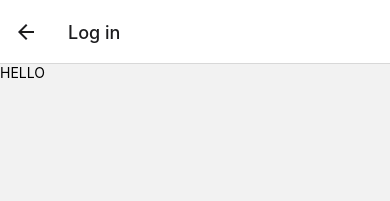
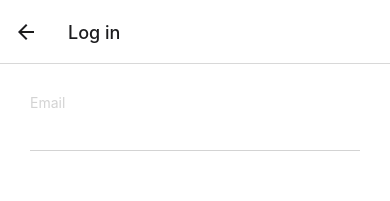
Before and after one commit to alvessteve/donation-mobile-app, a React Native app: screen /Login in a window 390 px wide. Shown: the top 201 px of the page. Built offline with nearby package versions, Linux system fonts and the light colour scheme.

Commit message:
feat(input): create input component

```diff
--- a/src/views/design-system/input/Input.tsx
+++ b/src/views/design-system/input/Input.tsx
@@ -1,8 +1,34 @@
 import React from 'react';
-import { TextInput as RNTextInput } from 'react-native';
+import { View, TextInput as RNTextInput, StyleSheet } from 'react-native';
+import Typography from '../typography/Typography';
+import { useTheme } from '../theme/ThemeContext';
+import { Theme } from '../theme/stylesheet';
 
-export default function Input({ placeholder } : { placeholder: string }) {
+const InputStyle = (theme: Theme) => StyleSheet.create({
+  label: {
+    color: theme.palette.lightgray,
+  },
+  input: {
+    height: 40,
+    width: '100%',
+    borderBottomColor: theme.palette.lightgray,
+    borderBottomWidth: 1,
+  },
+});
+
+type InputType = {
+  placeholder?: string
+};
+
+export default function Input({ placeholder = '' } : InputType) {
+  const theme = useTheme();
   return (
-    <RNTextInput placeholder={placeholder} />
+    <View>
+      <Typography style={InputStyle(theme).label}>Email</Typography>
+      <RNTextInput
+        style={InputStyle(theme).input}
+        placeholder={placeholder}
+      />
+    </View>
   );
 }
--- a/src/views/design-system/theme/stylesheet.ts
+++ b/src/views/design-system/theme/stylesheet.ts
@@ -6,7 +6,7 @@
  type NumberRange = Mapped<RgbUpperLimit>[number];
  */
 export type ColorValueRgbType = `rgb(${number},${number},${number})`;
-type ColorNames = 'curiousBlue' | 'nobel' | 'viking' | 'white' | 'black';
+type ColorNames = 'curiousBlue' | 'nobel' | 'viking' | 'white' | 'black' | 'lightgray';
 type ColorPaletteType = Record<ColorNames, ColorValueRgbType>;
 
 type SizeKeys = 'extraSmall' | 'small' | 'medium' | 'large' | 'extraLarge';
@@ -34,6 +34,7 @@ export const colorPalette: ColorPaletteType = {
   viking: 'rgb(75,192,185)',
   white: 'rgb(255,255,255)',
   black: 'rgb(0,0,0)',
+  lightgray: 'rgb(211,211,211)',
 };
 
 // act as a source of truth for the type to not have to declare each elements
--- a/src/views/screens/login/Login.tsx
+++ b/src/views/screens/login/Login.tsx
@@ -1,8 +1,11 @@
 import React from 'react';
-import { Text } from 'react-native';
+import { View } from 'react-native';
+import Input from '../../design-system/input/Input';
 
 export default function LoginScreen() {
   return (
-    <Text>HELLO</Text>
+    <View style={{ backgroundColor: 'white', flex: 1, padding: 30 }}>
+      <Input />
+    </View>
   );
 }
```
Also changed, not shown: 2 other files (tests, documents, lock files or other folders).
